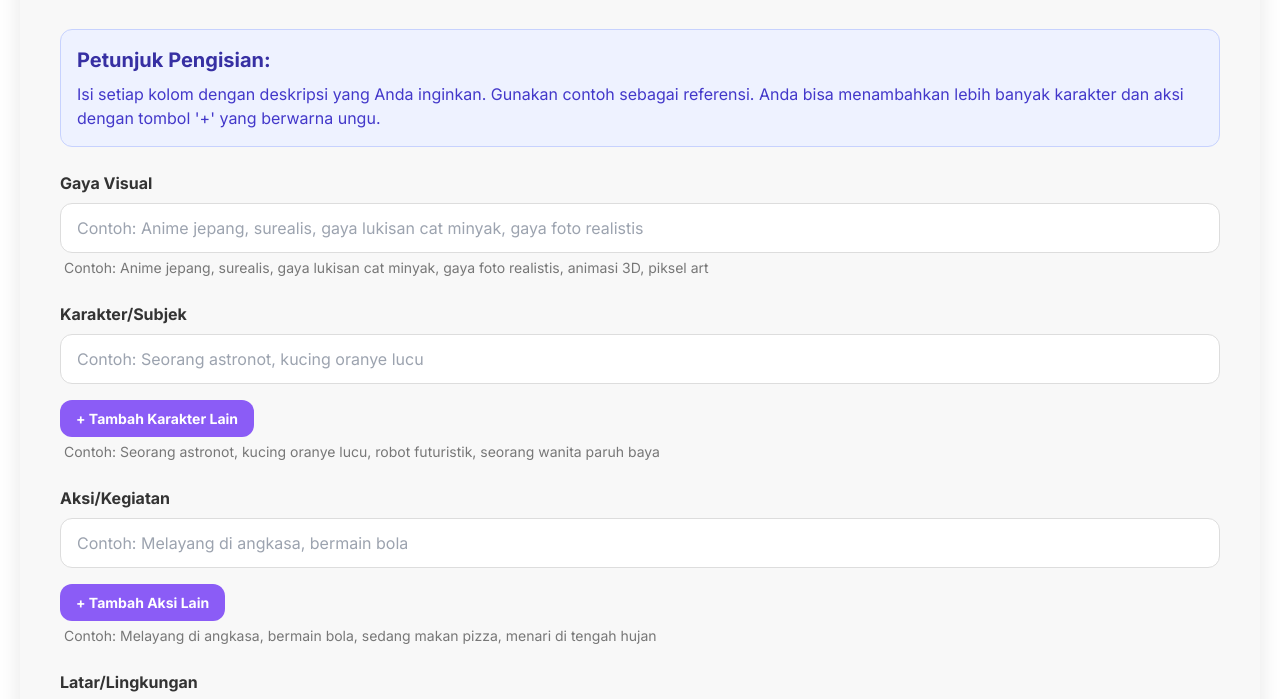
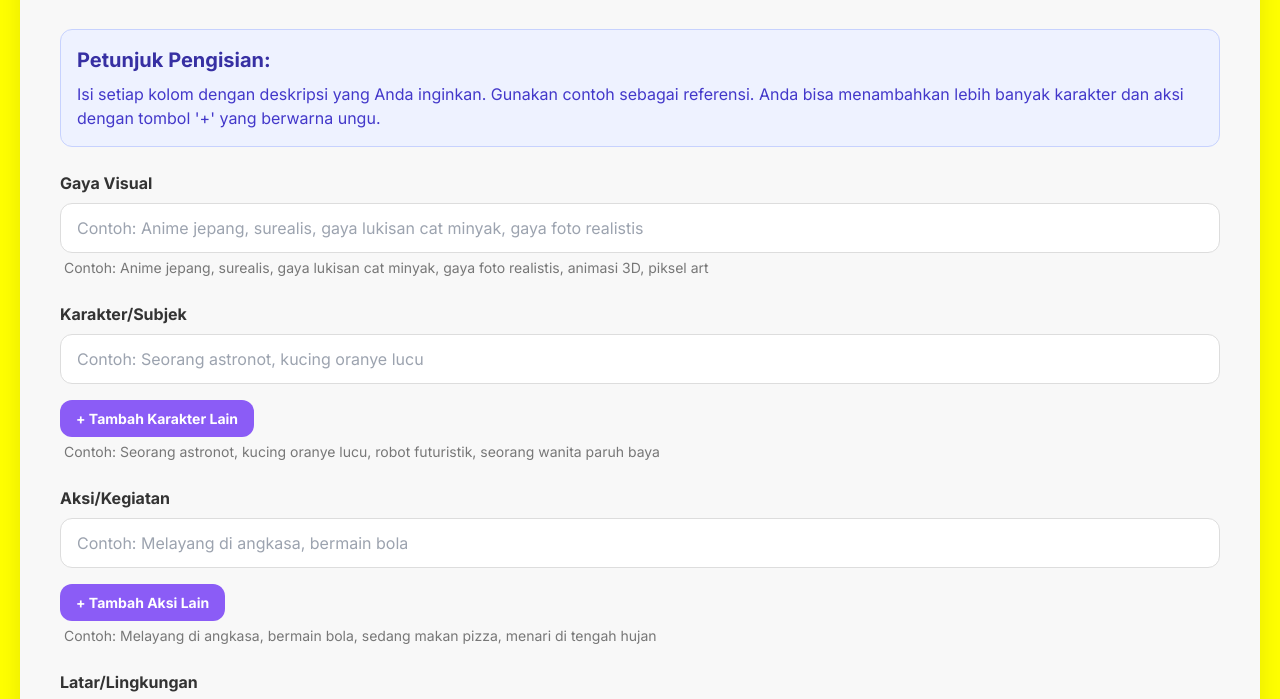
Before and after one commit to mithanada8/Prompt_generator, a plain HTML site: page index.html in a window 1280 px wide. Shown: the part 171-870 px from the top of the page. Drawn offline with nearby package versions, Linux system fonts and the light colour scheme.

Commit message:
Update index.html

```diff
--- a/index.html
+++ b/index.html
@@ -11,7 +11,7 @@
         @import url('https://fonts.googleapis.com/css2?family=Inter:wght@400;700&display=swap');
         body {
             font-family: 'Inter', sans-serif;
-            background-color: #FFFFFF; /* Latar belakang aplikasi warna putih */
+            background-color: #FFFF00; /* Latar belakang aplikasi warna putih */
             display: flex;
             justify-content: center;
             align-items: flex-start; /* Mengatur item ke atas */
```
